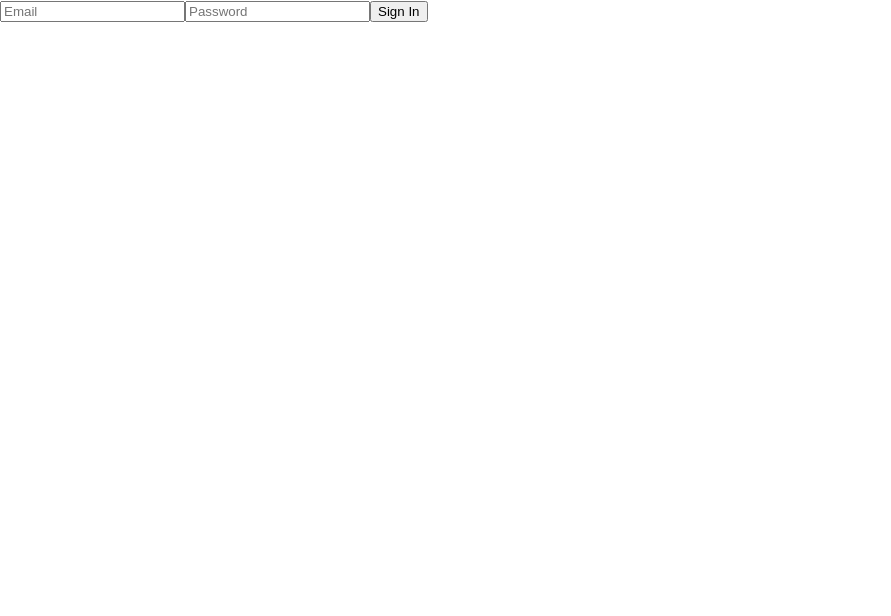
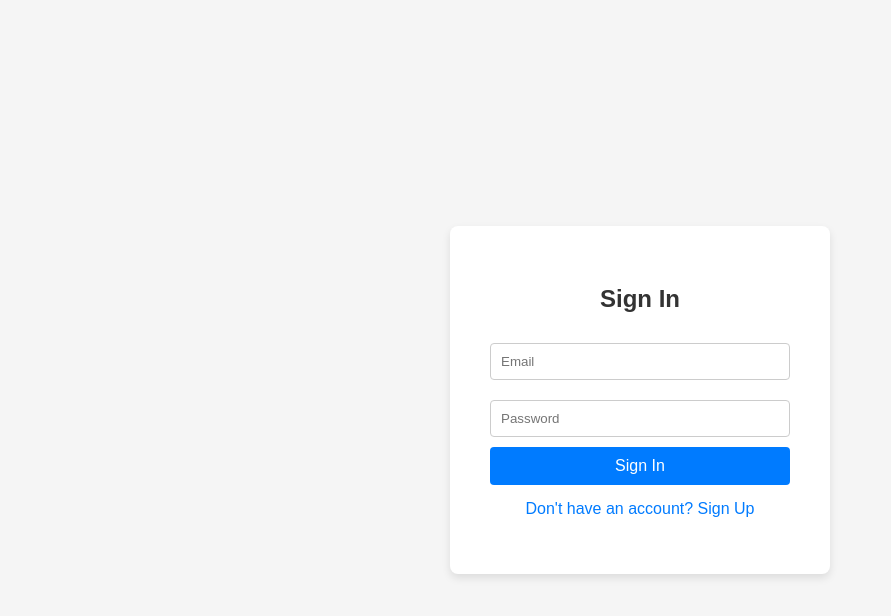
Before and after one commit to WhatTheNasus/Rhein-Ruhr-Hotel, a React (Create React App) app: page /signin in a window 1280 px wide. Shown: the top 616 px of the page, without its empty margins (0-891 px from the left). Built offline with nearby package versions, Linux system fonts and the light colour scheme; no server answers.

Commit message:
Added functionalities,and improved design
Added sign in/up page and functionalities (interlinked with firebase)

Improved overall website design

Added the booking button

```diff
--- a/src/App.js
+++ b/src/App.js
@@ -1,21 +1,29 @@
 import React from 'react';
-import { BrowserRouter as Router, Route, Routes } from 'react-router-dom';
+import { BrowserRouter as Router, Route, Routes, Navigate } from 'react-router-dom';
 
 import Dashboard from './Dashboard';
 import HotelDetails from './HotelDetails';
 import SignIn from './SignIn';
+import { AuthProvider, useAuth } from './AuthContext';
 
 function App() {
   return (
+    <AuthProvider>
       <Router>
         <Routes>
-        <Route path="/" element={<Dashboard />} />
+          <Route path="/" element={<Navigate to="/dashboard" replace />} />
           <Route path="/signin" element={<SignIn />} />
-        <Route path="/dashboard" element={<Dashboard/>}/>
+          <Route path="/dashboard" element={<PrivateRoute><Dashboard /></PrivateRoute>} />
           <Route path="/hotels/:hotelId" element={<HotelDetails />} />
         </Routes>
       </Router>
+    </AuthProvider>
   );
 }
 
+function PrivateRoute({ children }) {
+  const { currentUser } = useAuth();
+  return currentUser ? children : <Navigate to="/signin" replace />;
+}
+
 export default App;
--- /dev/null
+++ b/src/AuthContext.js
@@ -0,0 +1,27 @@
+import React, { createContext, useState, useContext, useEffect } from 'react';
+import { auth } from './firebase'; // Import your Firebase configuration
+
+const AuthContext = createContext();
+
+export const useAuth = () => {
+  return useContext(AuthContext);
+};
+
+export const AuthProvider = ({ children }) => {
+  const [currentUser, setCurrentUser] = useState(null);
+
+  useEffect(() => {
+    const unsubscribe = auth.onAuthStateChanged(user => {
+      setCurrentUser(user);
+    });
+
+    return unsubscribe;
+  }, []);
+
+  const value = {
+    currentUser,
+    setCurrentUser
+  };
+
+  return <AuthContext.Provider value={value}>{children}</AuthContext.Provider>;
+};
--- a/src/Dashboard.css
+++ b/src/Dashboard.css
@@ -1,27 +1,47 @@
-/* Dashboard.css */
 .dashboard-container {
-    max-width: 800px;
-    margin: 0 auto;
     padding: 20px;
   }
 
   .search-bar {
     width: 100%;
     padding: 10px;
-    font-size: 16px;
+    margin-bottom: 20px;
     border: 1px solid #ccc;
-    border-radius: 5px;
-    margin-bottom: 20px;
+    border-radius: 4px;
   }
 
   .hotel-list {
-    display: grid;
+    display: flex;
+    flex-wrap: wrap;
     gap: 20px;
   }
 
   .hotel-item {
-    background-color: #f9f9f9;
-    padding: 10px;
-    border-radius: 5px;
-    box-shadow: 0 2px 4px rgba(0, 0, 0, 0.1);
+    padding: 20px;
+    border: 1px solid #ccc;
+    border-radius: 4px;
+    width: calc(33.333% - 40px);
+    box-sizing: border-box;
   }
+
+  .hotel-item h2 {
+    margin: 0 0 10px;
+  }
+
+  .hotel-item p {
+    margin: 0 0 10px;
+  }
+
+  .hotel-item button {
+    padding: 10px 20px;
+    background-color: #007bff;
+    color: white;
+    border: none;
+    border-radius: 4px;
+    cursor: pointer;
+  }
+
+  .hotel-item button:disabled {
+    background-color: #ccc;
+    cursor: not-allowed;
+  }
--- a/src/Dashboard.js
+++ b/src/Dashboard.js
@@ -1,10 +1,14 @@
 import React, { useEffect, useState } from 'react';
 import { getAllHotels } from './firebase'; // Function to fetch all hotels from Firestore
+import { useAuth } from './AuthContext'; // Import AuthContext
+import { useNavigate } from 'react-router-dom';
 import './Dashboard.css'; // Import your CSS file (create this file if it doesn't exist)
 
 function Dashboard() {
   const [hotels, setHotels] = useState([]);
   const [searchTerm, setSearchTerm] = useState(''); // State for search term
+  const { currentUser } = useAuth(); // Get currentUser from context
+  const navigate = useNavigate();
 
   useEffect(() => {
     // Fetch all hotels when component mounts
@@ -17,6 +21,17 @@ function Dashboard() {
   const filteredHotels = hotels.filter((hotel) =>
     hotel.name.toLowerCase().includes(searchTerm.toLowerCase())
   );
+
+  // Function to handle booking button click
+  const handleBookNow = () => {
+    if (!currentUser) {
+      // Prompt user to log in/sign up if not authenticated
+      navigate('/signin');
+    } else {
+      // Handle booking logic
+      // You can implement booking logic here
+    }
+  };
 
   return (
     <div className="dashboard-container">
@@ -32,7 +47,11 @@ function Dashboard() {
         {filteredHotels.map((hotel) => (
           <div key={hotel.id} className="hotel-item">
             <h2>{hotel.name}</h2>
-            {/* Display other hotel details */}
+            <p>{hotel.description}</p>
+            <p>{hotel.location}</p>
+            <button onClick={handleBookNow} className="book-button">
+              Book Now
+            </button>
           </div>
         ))}
       </div>
--- /dev/null
+++ b/src/SignIn.css
@@ -0,0 +1,65 @@
+body {
+    margin: 0;
+    font-family: Arial, Helvetica, sans-serif;
+    background-color: #f5f5f5;
+  }
+
+  .signin-container {
+    display: flex;
+    justify-content: center;
+    align-items: center;
+    height: 100vh;
+  }
+
+  .signin-form {
+    background-color: white;
+    padding: 40px;
+    border-radius: 8px;
+    box-shadow: 0 4px 8px rgba(0, 0, 0, 0.1);
+    width: 300px;
+    text-align: center;
+  }
+
+  .signin-form h2 {
+    margin-bottom: 20px;
+    color: #333;
+  }
+
+  .signin-input {
+    width: 100%;
+    padding: 10px;
+    margin: 10px 0;
+    border: 1px solid #ccc;
+    border-radius: 4px;
+    box-sizing: border-box;
+  }
+
+  .signin-button {
+    width: 100%;
+    padding: 10px;
+    background-color: #007bff;
+    color: white;
+    border: none;
+    border-radius: 4px;
+    cursor: pointer;
+    font-size: 16px;
+  }
+
+  .signin-button:hover {
+    background-color: #0056b3;
+  }
+
+  .error-message {
+    color: red;
+    margin-bottom: 10px;
+  }
+
+  .toggle-link {
+    margin-top: 15px;
+    color: #007bff;
+    cursor: pointer;
+  }
+
+  .toggle-link:hover {
+    text-decoration: underline;
+  }
--- a/src/SignIn.js
+++ b/src/SignIn.js
@@ -1,19 +1,72 @@
 import React, { useState } from 'react';
-import { signIn } from './firebase'; // Firebase authentication function
+import { signIn, signUp } from './firebase'; // Import your Firebase configuration
+import { useNavigate } from 'react-router-dom';
+import { useAuth } from './AuthContext'; // Import AuthContext
+import './SignIn.css'; // Import the CSS file for styling
 
 function SignIn() {
   const [email, setEmail] = useState('');
   const [password, setPassword] = useState('');
+  const [error, setError] = useState('');
+  const [isSignUp, setIsSignUp] = useState(false);
+  const navigate = useNavigate();
+  const { setCurrentUser } = useAuth(); // Get setCurrentUser from context
 
-  const handleSignIn = () => {
-    signIn(email, password); // Implement Firebase signIn function
+  const handleSignIn = async () => {
+    try {
+      const userCredential = await signIn(email, password);
+      setCurrentUser(userCredential.user); // Set the user in context
+      setError(''); // Clear any previous error messages
+      navigate('/dashboard'); // Redirect to Dashboard
+    } catch (err) {
+      setError(err.message);
+    }
+  };
+
+  const handleSignUp = async () => {
+    try {
+      const userCredential = await signUp(email, password);
+      setCurrentUser(userCredential.user); // Set the user in context
+      setError(''); // Clear any previous error messages
+      navigate('/dashboard'); // Redirect to Dashboard
+    } catch (err) {
+      setError(err.message);
+    }
+  };
+
+  const toggleSignUp = () => {
+    setIsSignUp(!isSignUp);
+    setError(''); // Clear any previous error messages
   };
 
   return (
-    <div>
-      <input type="email" placeholder="Email" value={email} onChange={(e) => setEmail(e.target.value)} />
-      <input type="password" placeholder="Password" value={password} onChange={(e) => setPassword(e.target.value)} />
-      <button onClick={handleSignIn}>Sign In</button>
+    <div className="signin-container">
+      <div className="signin-form">
+        <h2>{isSignUp ? 'Sign Up' : 'Sign In'}</h2>
+        {error && <p className="error-message">{error}</p>}
+        <input
+          type="email"
+          placeholder="Email"
+          value={email}
+          onChange={(e) => setEmail(e.target.value)}
+          className="signin-input"
+        />
+        <input
+          type="password"
+          placeholder="Password"
+          value={password}
+          onChange={(e) => setPassword(e.target.value)}
+          className="signin-input"
+        />
+        {isSignUp ? (
+          <button onClick={handleSignUp} className="signin-button">Sign Up</button>
+        ) : (
+          <button onClick={handleSignIn} className="signin-button">Sign In</button>
+        )}
+        <p className="toggle-link" onClick={toggleSignUp}>
+          {isSignUp ? 'Already have an account? Sign In' : 'Don\'t have an account? Sign Up'}
+        </p>
+      </div>
     </div>
   );
 }
--- a/src/firebase.js
+++ b/src/firebase.js
@@ -1,6 +1,6 @@
 import firebase from 'firebase/compat/app';
-import 'firebase/compat/auth'; // If you are using auth
-import 'firebase/compat/firestore'; // If you are using firestore
+import 'firebase/compat/auth';
+import 'firebase/compat/firestore';
 
 const firebaseConfig = {
   apiKey: "AIzaSyA62NnVI_Hfq-ET3JZUSXo8h6uLFPZv010",
@@ -12,7 +12,8 @@ const firebaseConfig = {
   appId: "1:5527838590:web:45f19869d81567cf8ddd2f",
   measurementId: "G-2TSWV6LGPE"
 };
-const app = firebase.initializeApp(firebaseConfig);
+
+firebase.initializeApp(firebaseConfig);
 var db = firebase.firestore();
 
 export const getAllHotels = () => {
@@ -35,5 +36,29 @@ export const getHotelDetails = (hotelId) => {
 };
 
 export const signIn = (email, password) => {
-  // Your code for signing in
+  return firebase.auth().signInWithEmailAndPassword(email, password)
+  .then((userCredential) => {
+      const user = userCredential.user;
+      console.log('User signed in:', user.email);
+      // Handle successful sign-in (e.g., redirect to dashboard)
+    })
+    .catch((error) => {
+      console.error('Sign-in error:', error.message);
+      throw error; // Re-throw the error to be caught in the component
+    });
 };
+
+export const signUp = (email, password) => {
+  return firebase.auth().createUserWithEmailAndPassword(email, password)
+  .then((userCredential) => {
+      const user = userCredential.user;
+      console.log('User signed up:', user.email);
+      // Handle successful sign-up (e.g., redirect to dashboard)
+    })
+    .catch((error) => {
+      console.error('Sign-up error:', error.message);
+      throw error; // Re-throw the error to be caught in the component
+    });
+};
+
+export const auth = firebase.auth();
```
Also changed, not shown: src/index.html (deleted, +0 -11 lines). Lines whose indentation alone changed are shown as unchanged.
